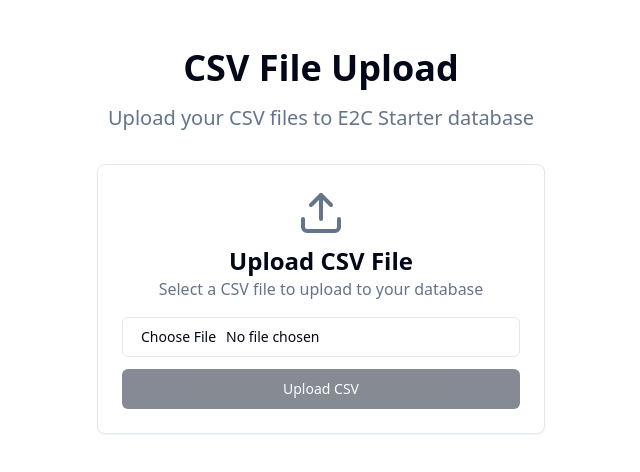
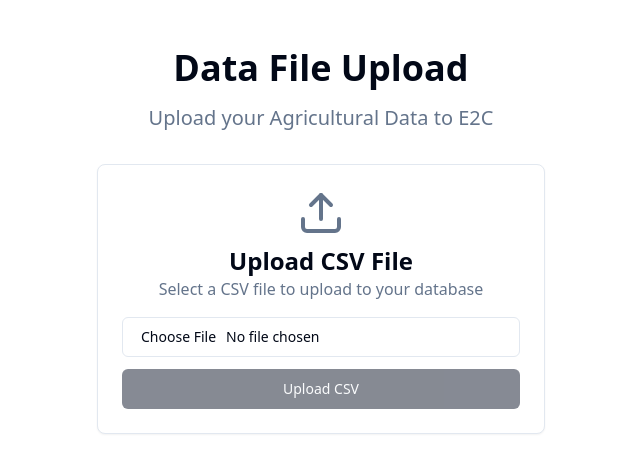
Before and after one commit to truemping-icfoods/data-explainer, a React (Vite) app: page / in a window 1280 px wide. Shown: the top 472 px of the page, without its empty margins (319-959 px from the left). Built offline with nearby package versions, Linux system fonts and the light colour scheme.

Commit message:
Visual edit in Lovable
Edited UI in Lovable

```diff
--- a/src/pages/Index.tsx
+++ b/src/pages/Index.tsx
@@ -1,17 +1,13 @@
 import CSVUpload from "@/components/CSVUpload";
-
 const Index = () => {
-  return (
-    <div className="min-h-screen bg-background py-12">
+  return <div className="min-h-screen bg-background py-12">
       <div className="container mx-auto px-4">
         <div className="text-center mb-8">
-          <h1 className="text-4xl font-bold mb-4">CSV File Upload</h1>
-          <p className="text-xl text-muted-foreground">Upload your CSV files to E2C Starter database</p>
+          <h1 className="text-4xl font-bold mb-4">Data File Upload</h1>
+          <p className="text-xl text-muted-foreground">Upload your Agricultural Data to E2C</p>
         </div>
         <CSVUpload />
       </div>
-    </div>
-  );
+    </div>;
 };
-
 export default Index;
```
